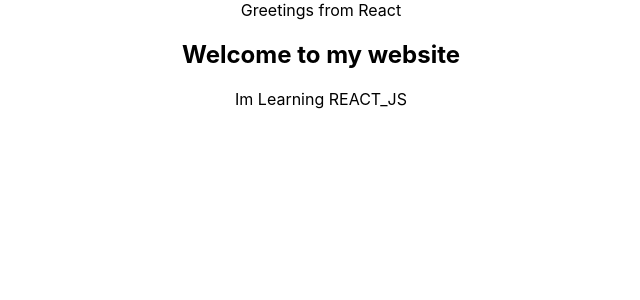
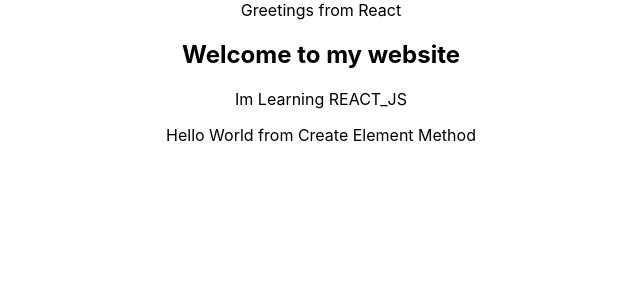
Before and after one commit to kirannani168/LearningReactJS, a React (Create React App) app: page / in a window 1280 px wide. Shown: the top 300 px of the page, without its empty margins (319-959 px from the left). Built offline with nearby package versions, Linux system fonts and the light colour scheme.

Commit message:
Render.createElement() method
Added CreateElement Component to create elements using Render.createElement() method

```diff
--- a/src/App.js
+++ b/src/App.js
@@ -1,6 +1,7 @@
 
 import React, { Component } from 'react'
 import './App.css';
+import CreateElement from './Components/CreateElement';
 import Greet from './Components/Greet';
 import Welcome from './Components/Welcome';
 
@@ -10,6 +11,7 @@ class App extends Component {
       <div className='App'>
         <Greet/>
         <Welcome></Welcome>
+        <CreateElement/>
       </div>
     )
   }
--- /dev/null
+++ b/src/Components/CreateElement.js
@@ -0,0 +1,8 @@
+import React from 'react'
+
+const CreateElement = () => {
+    return (
+        React.createElement('div', { id: "test" }, "Hello World from Create Element Method")
+    )
+}
+export default CreateElement
```
